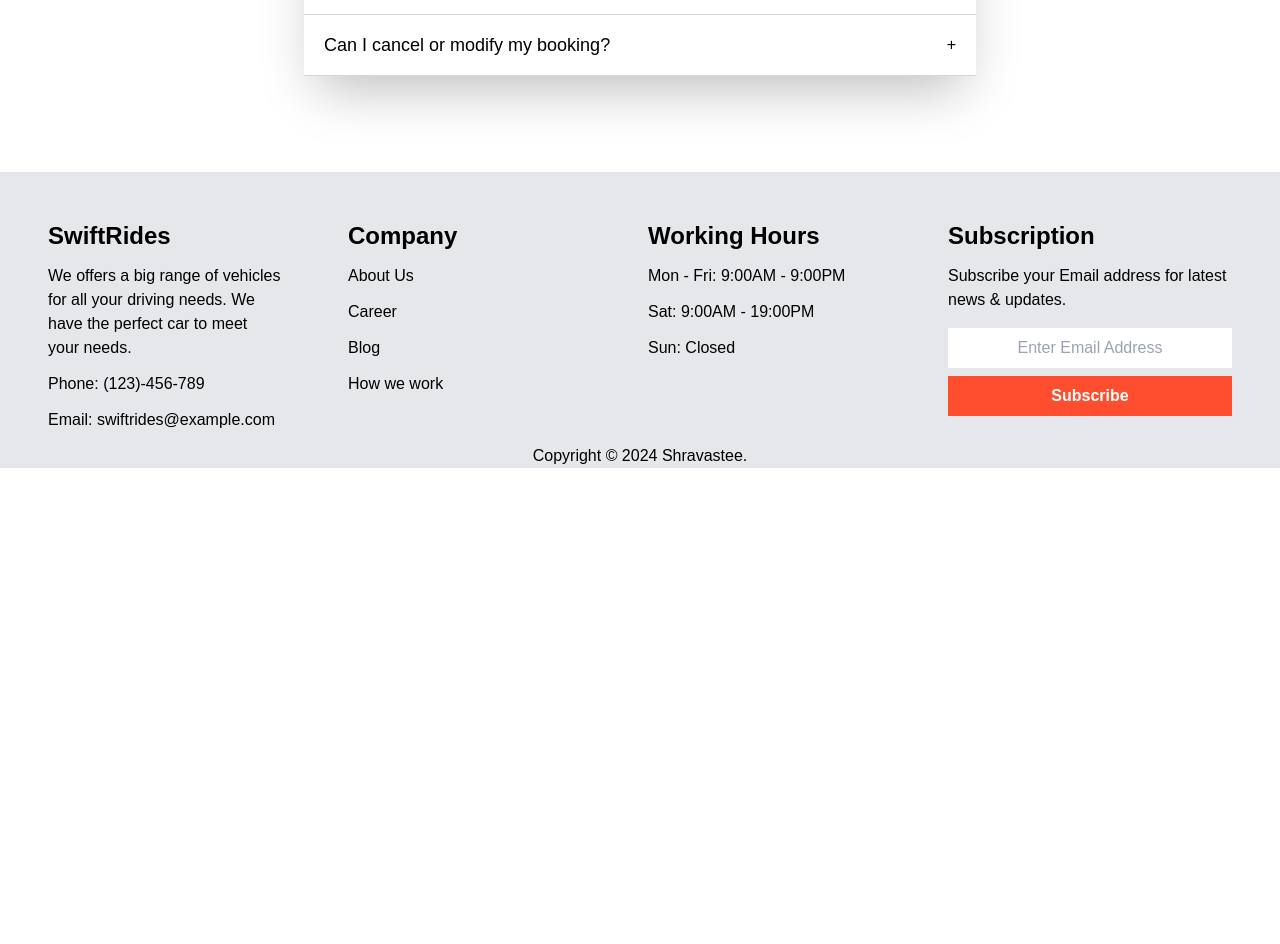
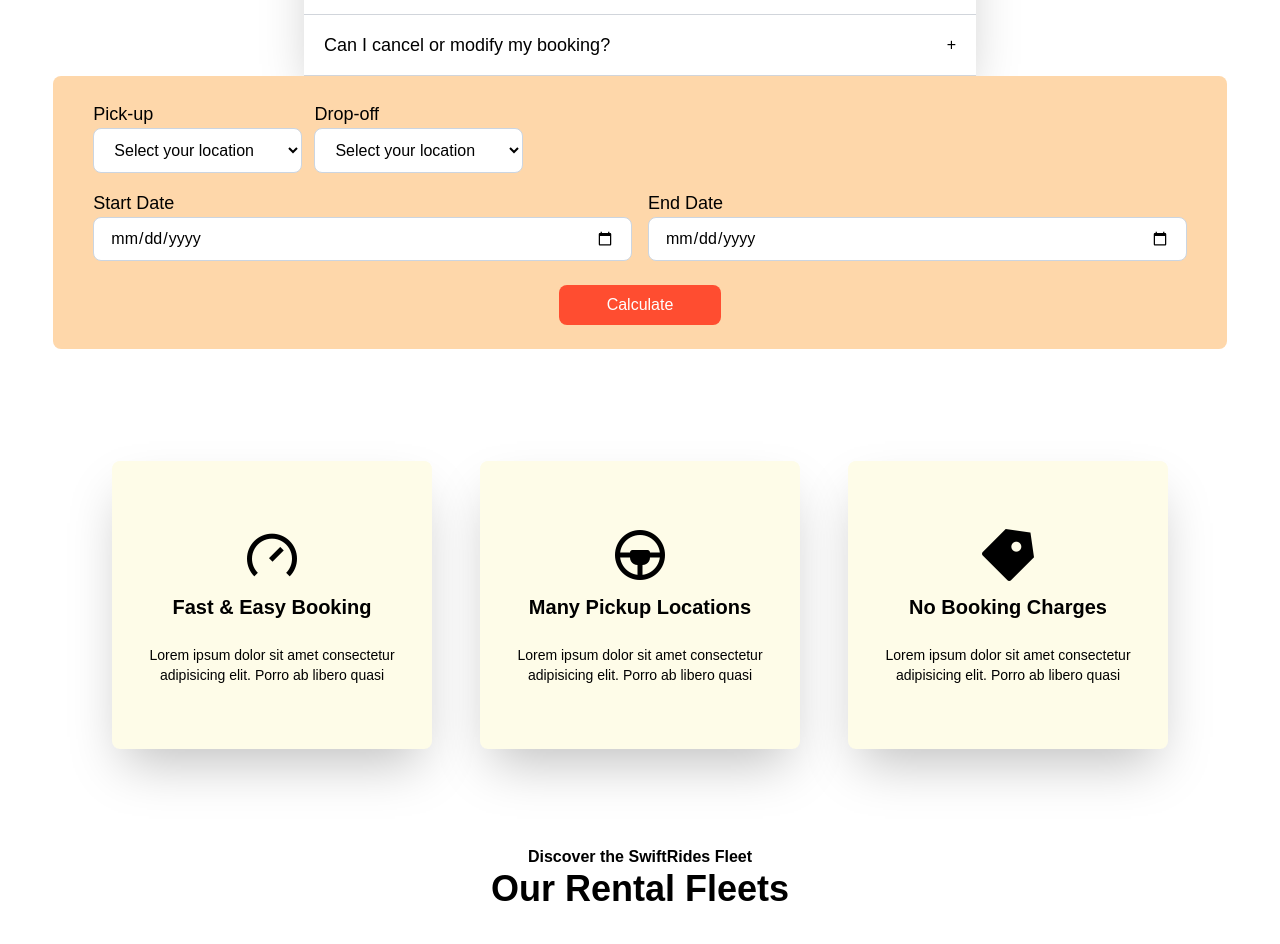
Before and after one commit to Aleksandre-jachvadze/Cars-company-website, a React (Vite) app: page / in a window 1280 px wide. Shown: the part 5180-6124 px from the top of the page. Before the commit the page ends 5648 px from the top, so only its background shows below. Built offline with nearby package versions, Linux system fonts and the light colour scheme.

Commit message:
Update Footer.jsx

```diff
--- a/src/Components/Footer.jsx
+++ b/src/Components/Footer.jsx
@@ -1,58 +1,109 @@
-import React from "react";
+import React, { useState } from "react";
+import Fleet from "./Fleet";
 
-const Footer = () => {
+const Book = () => {
+  const [startDate, setStartDate] = useState("");
+  const [endDate, setEndDate] = useState("");
+  const [days, setDays] = useState(0);
+
+  const calculateDays = () => {
+    if (startDate && endDate) {
+      const start = new Date(startDate);
+      const end = new Date(endDate);
+      if (end >= start) {
+        const diffTime = Math.abs(end - start);
+        const diffDays = Math.ceil(diffTime / (1000 * 60 * 60 * 24));
+        setDays(diffDays);
+      } else {
+        setDays(0);
+      }
+    } else {
+      setDays(0);
+    }
+  };
+
   return (
-    <footer className="bg-gray-200">
-      <section className="grid grid-cols-1 md:grid-cols-2 lg:grid-cols-4 gap-4 px-12 mt-24 pt-12 ">
-        <div>
-          <h1 className="text-2xl font-bold">SwiftRides</h1>
-          <p className="mt-3">
-            We offers a big range of vehicles <br />
-            for all your driving needs. We <br />
-            have the perfect car to meet <br />
-            your needs.
-          </p>
-          <p className="mt-3">Phone: (123)-456-789</p>
-          <p className="mt-3">Email: swiftrides@example.com</p>
+    <>
+      <div className="bg-orange-200 px-10 py-6 h-auto lg:w-11/12 lg:mx-auto lg:rounded-lg">
+        <div className="grid grid-cols-1 gap-3 md:grid-cols-2 lg:grid-cols-5">
+          {/* Pick-up Location */}
+          <div className="flex flex-col">
+            <label className="md:text-lg">Pick-up</label>
+            <select className="bg-white border border-slate-300 py-2 px-1 md:py-3 md:px-4 rounded-lg">
+              <option>Select your location</option>
+              <option value="Yerevan">Yerevan (Armenia)</option>
+              <option value="Gyumri">Gyumri (Armenia)</option>
+              <option value="Baku">Baku (Azerbaijan)</option>
+              <option value="Ganja">Ganja (Azerbaijan)</option>
+              <option value="Istanbul">Istanbul (Turkey)</option>
+              <option value="Ankara">Ankara (Turkey)</option>
+              <option value="Moscow">Moscow (Russia)</option>
+              <option value="Sochi">Sochi (Russia)</option>
+            </select>
+          </div>
+
+          {/* Drop-off Location */}
+          <div className="flex flex-col">
+            <label className="md:text-lg">Drop-off</label>
+            <select className="bg-white border border-slate-300 py-2 px-1 md:py-3 md:px-4 rounded-lg">
+              <option>Select your location</option>
+              <option value="Tbilisi">Tbilisi</option>
+              <option value="Kutaisi">Kutaisi</option>
+              <option value="Batumi">Batumi</option>
+              <option value="Rustavi">Rustavi</option>
+              <option value="Zugdidi">Zugdidi</option>
+              <option value="Gori">Gori</option>
+              <option value="Poti">Poti</option>
+              <option value="Telavi">Telavi</option>
+            </select>
+          </div>
         </div>
 
-        <div>
-          <h1 className="text-2xl font-bold">Company</h1>
-          <ul className="mt-3">
-            <li className="mt-3">About Us</li>
-            <li className="mt-3">Career</li>
-            <li className="mt-3">Blog</li>
-            <li className="mt-3">How we work</li>
-          </ul>
+        {/* Date Selection */}
+        <div className="grid grid-cols-1 md:grid-cols-2 gap-4 mt-4">
+          <div className="flex flex-col">
+            <label className="md:text-lg">Start Date</label>
+            <input
+              className="bg-white border border-slate-300 py-2 px-4 rounded-lg"
+              type="date"
+              value={startDate}
+              onChange={(e) => setStartDate(e.target.value)}
+            />
+          </div>
+
+          <div className="flex flex-col">
+            <label className="md:text-lg">End Date</label>
+            <input
+              className="bg-white border border-slate-300 py-2 px-4 rounded-lg"
+              type="date"
+              value={endDate}
+              onChange={(e) => setEndDate(e.target.value)}
+            />
+          </div>
         </div>
 
-        <div>
-          <h1 className="text-2xl font-bold">Working Hours</h1>
-          <p className="mt-3">Mon - Fri: 9:00AM - 9:00PM</p>
-          <p className="mt-3">Sat: 9:00AM - 19:00PM</p>
-          <p className="mt-3">Sun: Closed</p>
+        {/* Calculate Button */}
+        <div className="flex justify-center mt-6">
+          <button
+            className="bg-[#ff4d30] hover:bg-[#f01a1a] text-white px-12 py-2 border-none rounded-lg"
+            onClick={calculateDays}
+          >
+            Calculate
+          </button>
         </div>
 
-        <div>
-          <h1 className="text-2xl font-bold">Subscription</h1>
-          <p className="mt-3">
-            Subscribe your Email address for latest news & updates.
-          </p>
-          <div className="flex flex-col mt-3">
-            <input
-              className="mt-1 px-3 py-2 text-center "
-              type="email"
-              placeholder="Enter Email Address"
-            />
-            <button className="bg-[#ff4d30] hover:bg-[#f01a1a] text-white px-4 py-2 mt-2 font-semibold">
-              Subscribe
-            </button>
+        {/* Display Total Days */}
+        {days > 0 && (
+          <div className="flex justify-center mt-4">
+            <p className="font-semibold">Total Days: {days}</p>
           </div>
-        </div>
-      </section>
-      <p className="mt-3 text-center ">Copyright © 2024 Shravastee.</p>
-    </footer>
+        )}
+      </div>
+
+      {/* Passing the days, startDate, and endDate to Fleet */}
+      <Fleet className="hidden" days={days} startDate={startDate} endDate={endDate} />
+    </>
   );
 };
 
-export default Footer;
+export default Book;
```
